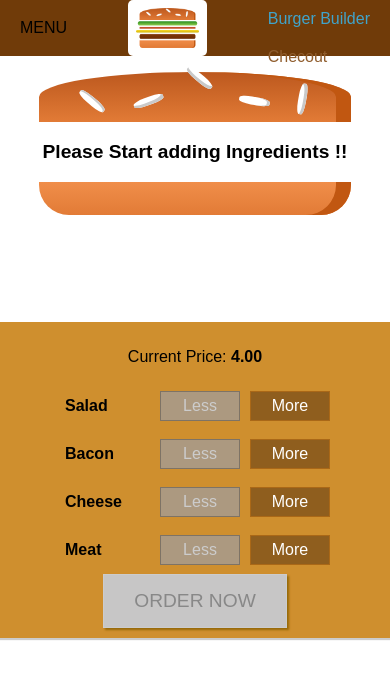
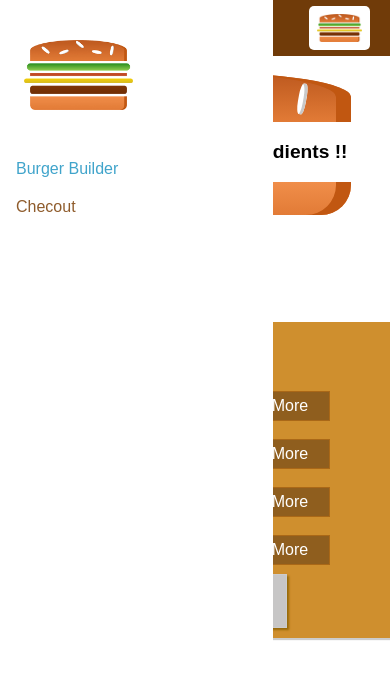
Before and after one commit to IH-honnette/burger-builder, a React (Create React App) app: page / in a window 390 px wide. Shown: the top 678 px of the page. Built offline with nearby package versions, Linux system fonts and the light colour scheme.

Commit message:
Toolbar responsiveness adjustments

```diff
--- a/src/components/Layout/Layout.js
+++ b/src/components/Layout/Layout.js
@@ -2,11 +2,13 @@ import React from 'react';
 import Aux from '../../hoc/Auxiliary';
 import classes from './Layout.module.css'
 import Toolbar from '../Navigation/ToolBar/ToolBar'
+import SideDrawer from '../Navigation/SideDrawer/SideDrawer'
 
 const layout =(props) =>(
     <Aux>
    {/* <div>Toolbar, SideBar, Backdrop</div> */}
    <Toolbar/>
+   <SideDrawer />
    <main className={classes.Content}>
        {props.children}
    </main>
--- a/src/components/Navigation/ToolBar/ToolBar.js
+++ b/src/components/Navigation/ToolBar/ToolBar.js
@@ -7,8 +7,11 @@ import NavigationItems from '../NavigationItems/NavigationItems'
 const toolbar =(props)=> (
             <header className={classes.Toolbar}>
                     <div>MENU</div>
-                   <Logo />
-                    <nav>
+                    <div className={classes.Logo}>
+                    <Logo />
+                    </div>
+
+                    <nav className={classes.DesktopOnly}>
                       <NavigationItems />
                     </nav>
             </header>
--- a/src/components/Navigation/ToolBar/ToolBar.module.css
+++ b/src/components/Navigation/ToolBar/ToolBar.module.css
@@ -16,3 +16,13 @@
 .Toolbar nav{
     height: 100%;
 }
+
+.Logo {
+    height: 80%;
+}
+
+@media (max-width: 499px) {
+    .DesktopOnly {
+        display: none;
+    }
+}
```
